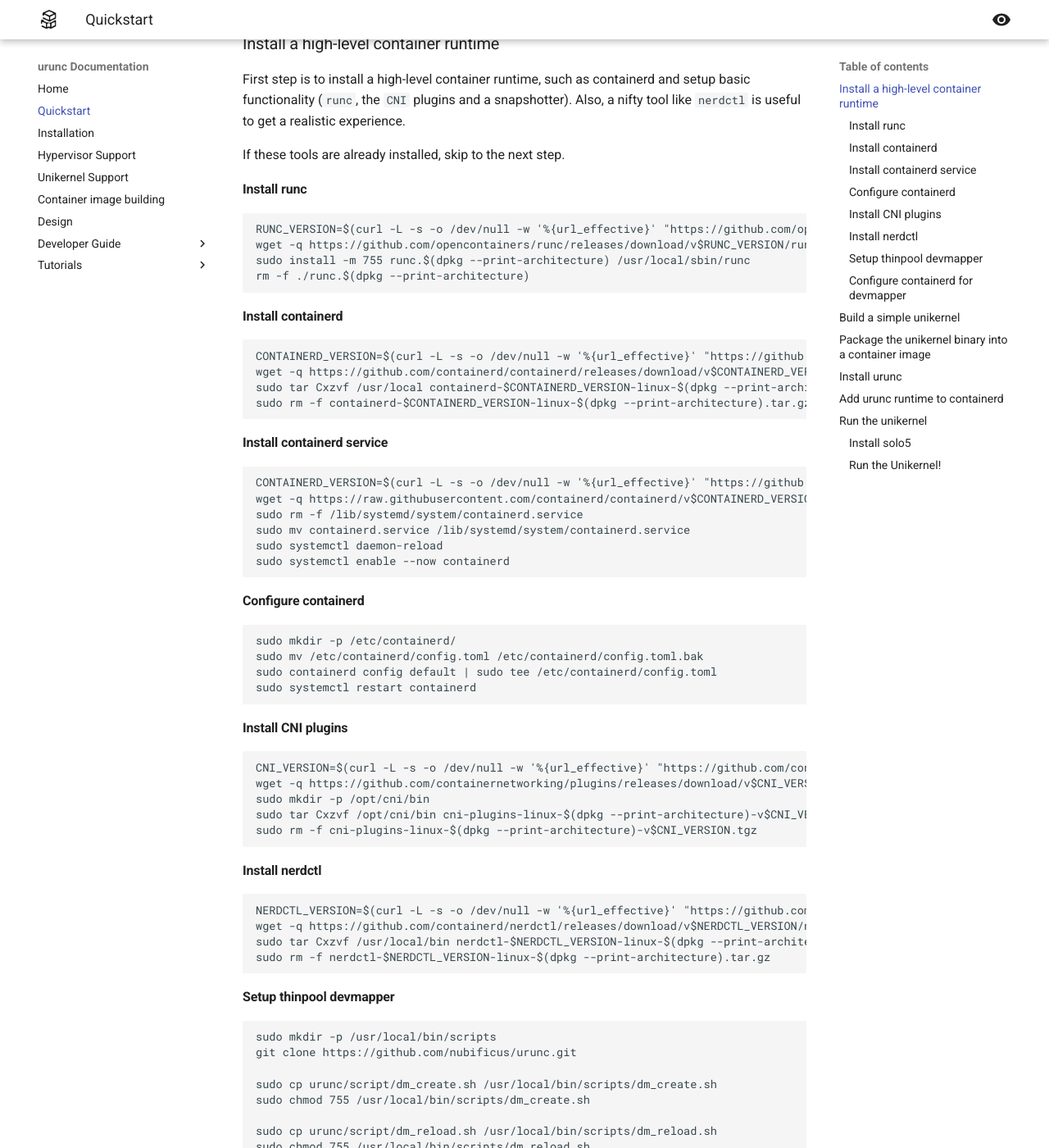
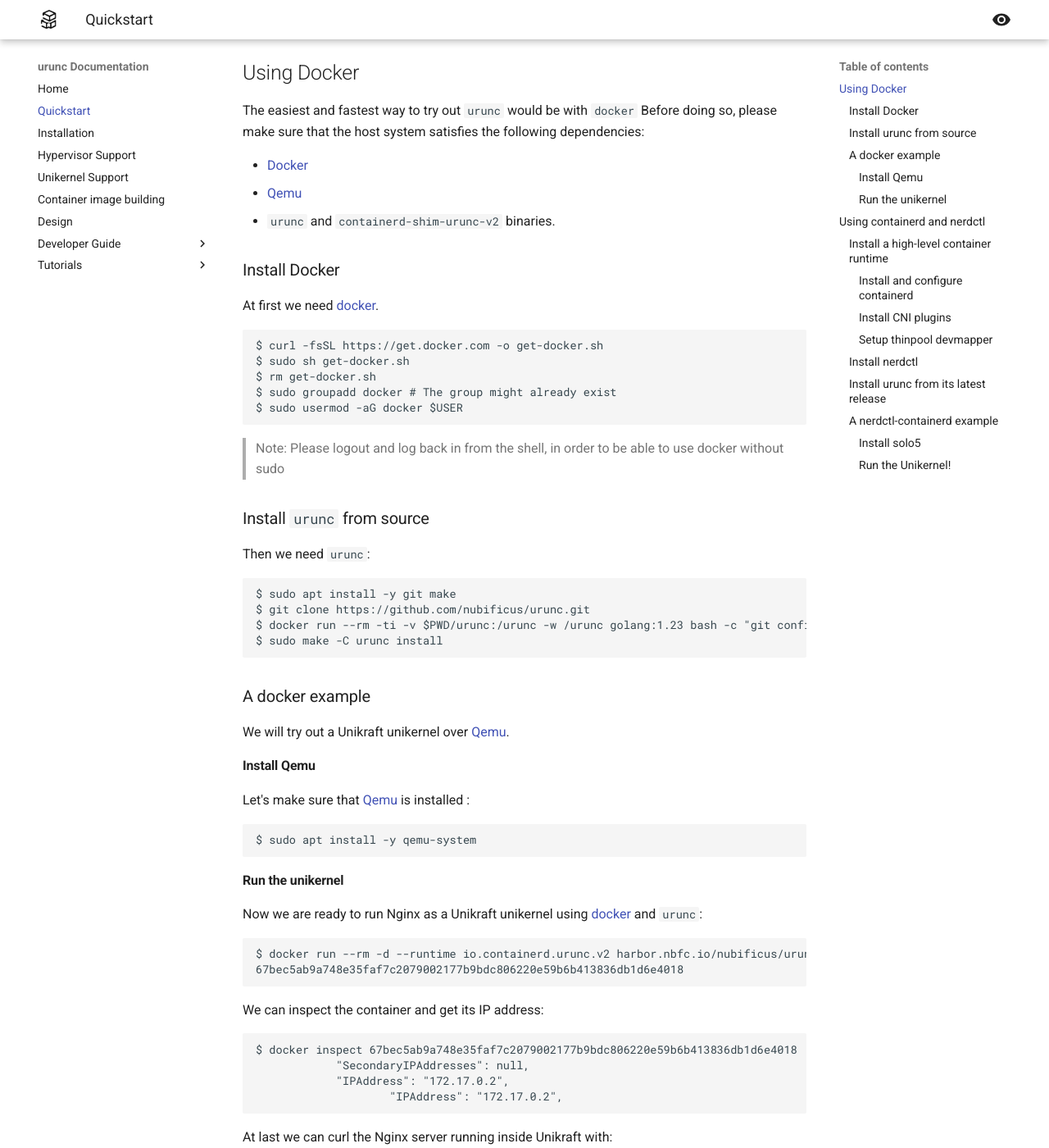
Before and after one commit to nubificus/urunc, an MkDocs documentation site: the page built from docs/quickstart.md, in a window 1280 px wide and 1400 px high, scrolled down 318 px. Shown: the whole window at 82% size. Built offline with MkDocs 1.6.1 and Material for MkDocs 9.7.7, drawn with Linux system fonts in a browser that asks for light colours; some of the changed text lies outside the part shown.

Commit message:
docs(quickstart): Update content of quick start guide
Update the content of quick start guide providing information to quickly
setup an environment for urunc, either with docker or nerdctl.

PR: https://github.com/nubificus/urunc/pull/59
Signed-off-by: Charalampos Mainas <cmainas@nubifucs.co.uk>
Signed-off-by: Anastassios Nanos <ananos@nubificus.co.uk>
Signed-off-by: Georgios Ntoutsos <gntouts@nubificus.co.uk>
Reviewed-by: Georgios Ntoutsos <gntouts@nubificus.co.uk>
Approved-by: Georgios Ntoutsos <gntouts@nubificus.co.uk>

````diff
--- a/docs/quickstart.md
+++ b/docs/quickstart.md
@@ -1,105 +1,186 @@
 This document acts as a quickstart guide to showcase `urunc` features. Please
 refer to the [installation guide](/installation) for more detailed installation
-steps, or the [architecture](/design/architecture) document for more details on the
-architecture.
+instructions, or the [design](/design/#architecture) document for more
+details regarding `urunc`'s architecture.
 
-We assume a vanilla ubuntu 22.04 environment, although `urunc` is able to be
-deployed on a number of distros.
+We can quickly set `urunc` either with [docker](https://docs.docker.com/engine/install/ubuntu/) or [containerd](https://github.com/containerd/containerd) and [nerdctl](https://github.com/containerd/nerdctl/).
+We assume a vanilla ubuntu 22.04 environment, although `urunc` is able to run
+on a number of GNU/Linux distributions.
+
+## Using Docker
+
+The easiest and fastest way to try out `urunc` would be with `docker`
+Before doing so, please make sure that the host system satisfies the
+following dependencies:
+
+- [Docker](https://docs.docker.com/engine/install/ubuntu/)
+- [Qemu](https://www.qemu.org/)
+- `urunc` and `containerd-shim-urunc-v2` binaries.
+
+### Install Docker
+
+At first we need [docker](https://docs.docker.com/engine/install/ubuntu/).
+
+```bash
+$ curl -fsSL https://get.docker.com -o get-docker.sh
+$ sudo sh get-docker.sh
+$ rm get-docker.sh
+$ sudo groupadd docker # The group might already exist
+$ sudo usermod -aG docker $USER
+```
+
+> Note: Please logout and log back in from the shell, in order to be able to use
+> docker without sudo
+
+### Install `urunc` from source
+
+Then we need `urunc`:
+
+```bash
+$ sudo apt install -y git make
+$ git clone https://github.com/nubificus/urunc.git
+$ docker run --rm -ti -v $PWD/urunc:/urunc -w /urunc golang:1.23 bash -c "git config --global --add safe.directory /urunc && make"
+$ sudo make -C urunc install
+```
+
+### A docker example
+
+We will try out a Unikraft unikernel over [Qemu](https://www.qemu.org/).
+
+#### Install Qemu
+
+Let's make sure that [Qemu](https://www.qemu.org/download/) is installed
+:
+```bash
+$ sudo apt install -y qemu-system
+```
+
+#### Run the unikernel
+
+Now we are ready to run Nginx as a Unikraft unikernel using [docker](https://docs.docker.com/engine/install/ubuntu/) and `urunc`:
+
+```bash
+$ docker run --rm -d --runtime io.containerd.urunc.v2 harbor.nbfc.io/nubificus/urunc/nginx-qemu-unikraft:latest unikernel
+67bec5ab9a748e35faf7c2079002177b9bdc806220e59b6b413836db1d6e4018
+```
+
+We can inspect the container and get its IP address:
+
+```bash
+$ docker inspect 67bec5ab9a748e35faf7c2079002177b9bdc806220e59b6b413836db1d6e4018 | grep IPAddress
+            "SecondaryIPAddresses": null,
+            "IPAddress": "172.17.0.2",
+                    "IPAddress": "172.17.0.2",
+```
+
+At last we can curl the Nginx server running inside Unikraft with:
+
+```bash
+$ curl 172.17.0.2
+<!DOCTYPE html>
+<html>
+<head>
+  <title>Hello, world!</title>
+</head>
+<body>
+  <h1>Hello, world!</h1>
+  <p>Powered by <a href="http://unikraft.org">Unikraft</a>.</p>
+</body>
+</html>
+```
+## Using containerd and nerdctl
+
+The second way to quickly start with `urunc` would be by setting up a high-level
+container runtime (e.g. [containerd](https://github.com/containerd/containerd)) and using [nerdctl](https://github.com/containerd/nerdctl/).
 
 ### Install a high-level container runtime
 
-First step is to install a high-level container runtime, such as containerd and
-setup basic functionality (`runc`, the `CNI` plugins and a snapshotter). Also,
-a nifty tool like `nerdctl` is useful to get a realistic experience.
+First step is to install [containerd](https://github.com/containerd/containerd) and
+setup basic functionality (the `CNI` plugins and a snapshotter).
 
-If these tools are already installed, skip to the next step.
+If a tool is already installed, skip to the next step.
 
-#### Install runc
+#### Install and configure containerd
+
+We will install [containerd](https://github.com/containerd/containerd) from the
+package manager:
 
 ```bash
-RUNC_VERSION=$(curl -L -s -o /dev/null -w '%{url_effective}' "https://github.com/opencontainers/runc/releases/latest" | grep -oP "v\d+\.\d+\.\d+" | sed 's/v//')
-wget -q https://github.com/opencontainers/runc/releases/download/v$RUNC_VERSION/runc.$(dpkg --print-architecture)
-sudo install -m 755 runc.$(dpkg --print-architecture) /usr/local/sbin/runc
-rm -f ./runc.$(dpkg --print-architecture)
+$ sudo apt install containerd
 ```
 
-#### Install containerd
+In this way we will also install `runc`, but not the necessary CNI plugins.
+However, before proceeding to CNI plugins, we will generate the default
+configuration for [containerd](https://github.com/containerd/containerd).
 
 ```bash
-CONTAINERD_VERSION=$(curl -L -s -o /dev/null -w '%{url_effective}' "https://github.com/containerd/containerd/releases/latest" | grep -oP "v\d+\.\d+\.\d+" | sed 's/v//')
-wget -q https://github.com/containerd/containerd/releases/download/v$CONTAINERD_VERSION/containerd-$CONTAINERD_VERSION-linux-$(dpkg --print-architecture).tar.gz
-sudo tar Cxzvf /usr/local containerd-$CONTAINERD_VERSION-linux-$(dpkg --print-architecture).tar.gz
-sudo rm -f containerd-$CONTAINERD_VERSION-linux-$(dpkg --print-architecture).tar.gz
-```
-#### Install containerd service
-
-```bash
-CONTAINERD_VERSION=$(curl -L -s -o /dev/null -w '%{url_effective}' "https://github.com/containerd/containerd/releases/latest" | grep -oP "v\d+\.\d+\.\d+" | sed 's/v//')
-wget -q https://raw.githubusercontent.com/containerd/containerd/v$CONTAINERD_VERSION/containerd.service
-sudo rm -f /lib/systemd/system/containerd.service
-sudo mv containerd.service /lib/systemd/system/containerd.service
-sudo systemctl daemon-reload
-sudo systemctl enable --now containerd
-```
-
-#### Configure containerd
-
-```bash
-sudo mkdir -p /etc/containerd/
-sudo mv /etc/containerd/config.toml /etc/containerd/config.toml.bak
-sudo containerd config default | sudo tee /etc/containerd/config.toml
-sudo systemctl restart containerd
+$ sudo mkdir -p /etc/containerd/
+$ sudo mv /etc/containerd/config.toml /etc/containerd/config.toml.bak # There might be no configuration
+$ sudo containerd config default | sudo tee /etc/containerd/config.toml
+$ sudo systemctl restart containerd
 ```
 
 #### Install CNI plugins
 
 ```bash
-CNI_VERSION=$(curl -L -s -o /dev/null -w '%{url_effective}' "https://github.com/containernetworking/plugins/releases/latest" | grep -oP "v\d+\.\d+\.\d+" | sed 's/v//')
-wget -q https://github.com/containernetworking/plugins/releases/download/v$CNI_VERSION/cni-plugins-linux-$(dpkg --print-architecture)-v$CNI_VERSION.tgz
-sudo mkdir -p /opt/cni/bin
-sudo tar Cxzvf /opt/cni/bin cni-plugins-linux-$(dpkg --print-architecture)-v$CNI_VERSION.tgz
-sudo rm -f cni-plugins-linux-$(dpkg --print-architecture)-v$CNI_VERSION.tgz
-```
-
-#### Install nerdctl
-
-```bash
-NERDCTL_VERSION=$(curl -L -s -o /dev/null -w '%{url_effective}' "https://github.com/containerd/nerdctl/releases/latest" | grep -oP "v\d+\.\d+\.\d+" | sed 's/v//')
-wget -q https://github.com/containerd/nerdctl/releases/download/v$NERDCTL_VERSION/nerdctl-$NERDCTL_VERSION-linux-$(dpkg --print-architecture).tar.gz
-sudo tar Cxzvf /usr/local/bin nerdctl-$NERDCTL_VERSION-linux-$(dpkg --print-architecture).tar.gz
-sudo rm -f nerdctl-$NERDCTL_VERSION-linux-$(dpkg --print-architecture).tar.gz
+$ CNI_VERSION=$(curl -L -s -o /dev/null -w '%{url_effective}' "https://github.com/containernetworking/plugins/releases/latest" | grep -oP "v\d+\.\d+\.\d+" | sed 's/v//')
+$ wget -q https://github.com/containernetworking/plugins/releases/download/v$CNI_VERSION/cni-plugins-linux-$(dpkg --print-architecture)-v$CNI_VERSION.tgz
+$ sudo mkdir -p /opt/cni/bin
+$ sudo tar Cxzvf /opt/cni/bin cni-plugins-linux-$(dpkg --print-architecture)-v$CNI_VERSION.tgz
+$ rm -f cni-plugins-linux-$(dpkg --print-architecture)-v$CNI_VERSION.tgz
 ```
 
 #### Setup thinpool devmapper
 
+In order to make use of directly passing the container's snapshot as block
+device in the unikernel, we will need to setup the devmapper snapshotter. We can
+do that by first creating a thinpool, using the respective
+[scripts in `urunc`'s repo](https://github.com/nubificus/urunc/tree/main/script)
+
 ```bash
-sudo mkdir -p /usr/local/bin/scripts
-git clone https://github.com/nubificus/urunc.git
-
-sudo cp urunc/script/dm_create.sh /usr/local/bin/scripts/dm_create.sh
-sudo chmod 755 /usr/local/bin/scripts/dm_create.sh
-
-sudo cp urunc/script/dm_reload.sh /usr/local/bin/scripts/dm_reload.sh
-sudo chmod 755 /usr/local/bin/scripts/dm_reload.sh
-
-sudo mkdir -p /usr/local/lib/systemd/system/
-
-sudo cp urunc/script/dm_reload.service /usr/local/lib/systemd/system/dm_reload.service
-sudo chmod 644 /usr/local/lib/systemd/system/dm_reload.service
-sudo chown root:root /usr/local/lib/systemd/system/dm_reload.service
-sudo systemctl daemon-reload
-sudo systemctl enable dm_reload.service
-
-sudo /usr/local/bin/scripts/dm_create.sh
+$ wget -q https://raw.githubusercontent.com/nubificus/urunc/refs/heads/main/script/dm_create.sh
+$ wget -q https://raw.githubusercontent.com/nubificus/urunc/refs/heads/main/script/dm_reload.sh
+$ sudo mkdir -p /usr/local/bin/scripts
+$ sudo mv dm_create.sh /usr/local/bin/scripts/dm_create.sh
+$ sudo mv dm_reload.sh /usr/local/bin/scripts/dm_reload.sh
+$ sudo chmod 755 /usr/local/bin/scripts/dm_create.sh
+$ sudo chmod 755 /usr/local/bin/scripts/dm_reload.sh
+$ sudo /usr/local/bin/scripts/dm_create.sh
 ```
 
-#### Configure containerd for devmapper
+> Note: The above instructions will create the thinpool, but in case of reboot,
+> you will need to reload it running the `dm_reload.sh` script. Otherwise
+> check the [installation guide for creating a service](/installation/#create-a-service-for-thinpool-reloading).
+
+At last, we need to modify
+[containerd](https://github.com/containerd/containerd/tree/main) configuration
+for the new demapper snapshotter:
+
+- In containerd v2.x:
 
 ```bash
-sudo sed -i '/\[plugins\."io\.containerd\.snapshotter\.v1\.devmapper"\]/,/^$/d' /etc/containerd/config.toml
-sudo tee -a /etc/containerd/config.toml > /dev/null <<'EOT'
+$ sudo sed -i "/\[plugins\.'io\.containerd\.snapshotter\.v1\.devmapper'\]/,/^$/d" /etc/containerd/config.toml
+$ sudo tee -a /etc/containerd/config.toml > /dev/null <<'EOT'
 
-# Customizations for urunc
+# Customizations for devmapper
+
+[plugins.'io.containerd.snapshotter.v1.devmapper']
+  pool_name = "containerd-pool"
+  root_path = "/var/lib/containerd/io.containerd.snapshotter.v1.devmapper"
+  base_image_size = "10GB"
+  discard_blocks = true
+  fs_type = "ext2"
+EOT
+$ sudo systemctl restart containerd
+```
+
+- In containerd v1.x:
+
+```bash
+$ sudo sed -i '/\[plugins\."io\.containerd\.snapshotter\.v1\.devmapper"\]/,/^$/d' /etc/containerd/config.toml
+$ sudo tee -a /etc/containerd/config.toml > /dev/null <<'EOT'
+
+# Customizations for devmapper
 
 [plugins."io.containerd.snapshotter.v1.devmapper"]
   pool_name = "containerd-pool"
@@ -108,172 +189,93 @@
   discard_blocks = true
   fs_type = "ext2"
 EOT
-sudo systemctl restart containerd
+$ sudo systemctl restart containerd
 ```
 
-### Build a simple unikernel
+Let's verify that the new snapshotter is properly configured:
 
-As an example, we will be using `rumprun/solo5` running on top of `solo5-hvt`.
-To facilitate the building of the unikernel we provide a container image with
-the toolchain. On an `amd64` machine with docker installed, clone
-https://github.com/cloudkernels/rumprun-packages and, assuming you're at $HOME,
-share this folder with the container:
-
-```
-git clone https://github.com/cloudkernels/rumprun-packages -b feat_update_docker
-cd rumprun-packages
-docker run --rm -it -v /home/ubuntu:/home/ubuntu -w $PWD harbor.nbfc.io/nubificus/rumprun-toolchain-release:generic
+```bash
+$ sudo ctr plugin ls | grep devmapper
+io.containerd.snapshotter.v1           devmapper                linux/amd64    ok
 ```
 
-In the container:
+### Install nerdctl
 
-```
-mv config.mk.dist config.mk
-cd nginx
-make
+After installing [containerd](https://github.com/containerd/containerd) a nifty tool like [nerdctl](https://github.com/containerd/nerdctl/) is useful to get a realistic experience.
+
+```bash
+$ NERDCTL_VERSION=$(curl -L -s -o /dev/null -w '%{url_effective}' "https://github.com/containerd/nerdctl/releases/latest" | grep -oP "v\d+\.\d+\.\d+" | sed 's/v//')
+$ wget -q https://github.com/containerd/nerdctl/releases/download/v$NERDCTL_VERSION/nerdctl-$NERDCTL_VERSION-linux-$(dpkg --print-architecture).tar.gz
+$ sudo tar Cxzvf /usr/local/bin nerdctl-$NERDCTL_VERSION-linux-$(dpkg --print-architecture).tar.gz
+$ rm -f nerdctl-$NERDCTL_VERSION-linux-$(dpkg --print-architecture).tar.gz
 ```
 
-After a short while, this will produce the binary file `bin/nginx`. We now need
-to "bake" it as a `solo5-hvt` unikernel:
+### Install `urunc` from its latest release
 
-```console
-rumprun-bake solo5-hvt ./bin/nginx.hvt ./bin/nginx
+At last, but not least, we will install `urunc` from its latest release. At first, we
+will install the `urunc` binary:
+
+```bash
+$ URUNC_VERSION=$(curl -L -s -o /dev/null -w '%{url_effective}' "https://github.com/nubificus/urunc/releases/latest" | grep -oP "v\d+\.\d+\.\d+" | sed 's/v//')
+$ wget -q https://github.com/nubificus/urunc/releases/download/v$URUNC_VERSION/urunc_$(dpkg --print-architecture)
+$ chmod +x urunc_$(dpkg --print-architecture)
+$ sudo mv urunc_$(dpkg --print-architecture) /usr/local/bin/urunc
 ```
 
-We can now exit the container with the rumprun toolchain and continue building
-the container image.
+Secondly, we will install the `containerd-shim-urunc-v2` binary:.
 
-### Package the unikernel binary into a container image
-
-To package the binary we just built into a container image, we use `bima`. For
-more information on how to use this tool, refer to the relevant
-[instructions](/image-building).
-
-Go to the nginx directory and create a Containerfile:
-
-```console
-cd nginx
-cat << EOF > Containerfile
-FROM scratch
-# the FROM instruction will not be parsed
-FROM scratch
-
-COPY nginx.hvt /unikernel/nginx.hvt
-COPY data/ /
-
-LABEL "com.urunc.unikernel.binary"=/unikernel/nginx.hvt
-LABEL "com.urunc.unikernel.cmdline"="nginx -c /data/conf/nginx.conf"
-LABEL "com.urunc.unikernel.unikernelType"="rumprun"
-LABEL "com.urunc.unikernel.hypervisor"="hvt"
-LABEL "com.urunc.unikernel.version"="0.6.6"
-EOF
+```bash
+$ wget -q https://github.com/nubificus/urunc/releases/download/v$URUNC_VERSION/containerd-shim-urunc-v2_$(dpkg --print-architecture)
+$ chmod +x containerd-shim-urunc-v2_$(dpkg --print-architecture)
+$ sudo mv containerd-shim-urunc-v2_$(dpkg --print-architecture) /usr/local/bin/containerd-shim-urunc-v2
 ```
 
-Build the container image:
+### A nerdctl-containerd example
 
-```bash
-wget https://s3.nbfc.io/nbfc-assets/github/bima/dist/main/x86_64/bima_x86_64
-mv bima_x86_64 bima && chmod +x bima
-./bima build -t nubificus/nginx-hvt-test:latest --tar .
-docker load < nginx-hvt-test\:latest
-```
-
-if we inspect available images, we can see the newly created image:
-
-```console
-# docker image ls
-REPOSITORY                                           TAG       IMAGE ID       CREATED         SIZE
-nubificus/nginx-hvt-test                             latest    bf746aa8f8ad   N/A             40.6MB
-```
-
-One option is to push the image to dockerhub. Another option is to import it in
-the snapshotter we will use for `urunc`.
-
-```console
-# ctr image import --snapshotter devmapper --base-name nubificus/nginx-hvt-test:latest nginx-hvt-test\:latest
-unpacking docker.io/nubificus/nginx-hvt-test:latest (sha256:7e410ba0559a91d1120b5d8495bc04356ef606111d54c6c9893d7d337a15c1d3)...done
-```
-
-Now, we're ready to install `urunc` and run our fist unikernel!
-
-### Install `urunc`
-
-```bash
-declare -A ARCH_MAP
-ARCH_MAP["x86_64"]="amd64"
-ARCH_MAP["aarch64"]="aarch64"
-SYSTEM_ARCH=$(uname -m)
-ARCHITECTURE=${ARCH_MAP[$SYSTEM_ARCH]}
-LATEST_RELEASE_URL="https://api.github.com/repos/nubificus/urunc/releases/latest"
-RELEASE_JSON=$(curl -s $LATEST_RELEASE_URL)
-LATEST_TAG=$(echo $RELEASE_JSON | jq -r '.tag_name')
-ASSETS_URL=$(echo $RELEASE_JSON | jq -r '.assets[].browser_download_url')
-BINARY_URLS=$(echo "$ASSETS_URL" | grep "$ARCHITECTURE")
-for BINARY_URL in $BINARY_URLS; do
-  echo "Downloading $BINARY_URL..."
-  curl -LO "$BINARY_URL"
-  chmod +x `basename $BINARY_URL`
-  FILENAME=$(basename $BINARY_URL | sed s/_$ARCHITECTURE//)
-  sudo mv `basename $BINARY_URL` /usr/local/bin/$FILENAME
-done
-```
-
-### Add urunc runtime to containerd
-
-```bash
-sudo tee -a /etc/containerd/config.toml > /dev/null <<EOT
-[plugins."io.containerd.grpc.v1.cri".containerd.runtimes.urunc]
-    runtime_type = "io.containerd.urunc.v2"
-    container_annotations = ["com.urunc.unikernel.*"]
-    pod_annotations = ["com.urunc.unikernel.*"]
-    snapshotter = "devmapper"
-EOT
-sudo systemctl restart containerd
-```
-
-Now, we are ready to run our unikernel images!
-
-### Run the unikernel
+We will try out a Rumprun unikernel running over Solo5-hvt with [nerdctl](https://github.com/containerd/nerdctl).
 
 #### Install solo5
 
 Lets install `solo5-hvt`:
 
 ```bash
-apt install make gcc pkg-config libseccomp-dev
-git clone -b v0.6.6 https://github.com/Solo5/solo5.git
-cd solo5
-./configure.sh  && make -j$(nproc)
-sudo cp tenders/hvt/solo5-hvt /usr/local/bin
+$ sudo apt install make gcc pkg-config libseccomp-dev
+$ git clone -b v0.6.6 https://github.com/Solo5/solo5.git
+$ cd solo5
+$ ./configure.sh  && make -j$(nproc)
+$ sudo cp tenders/hvt/solo5-hvt /usr/local/bin
 ```
 
 #### Run the Unikernel!
 
-Now, let's run the unikernel image we built:
+Now, let's run a Redis unikernel on top of Rumprun and solo5-hvt:
 
 ```bash
-sudo nerdctl run --rm -ti --snapshotter devmapper --runtime io.containerd.urunc.v2 nubificus/nginx-hvt-test:latest
+$ sudo nerdctl run -d --snapshotter devmapper --runtime io.containerd.urunc.v2 harbor.nbfc.io/nubificus/urunc/redis-hvt-rumprun:latest unikernel
 ```
 
 We can inspect the running container to check it's IP address:
 
 ```console
-# nerdctl ps
-CONTAINER ID    IMAGE                                        COMMAND        CREATED          STATUS    PORTS    NAMES
-10801c856b73    docker.io/nubificus/nginx-hvt-test:latest    "unikernel"    4 minutes ago    Up                 nginx-hvt-test-10801
-# nerdctl inspect 10801c856b73 | grep eth0 -A 5 |grep IPAddr | awk -F\: '{print $2}'
- "10.4.0.9",
+$ sudo nerdctl ps
+CONTAINER ID    IMAGE                                                      COMMAND        CREATED           STATUS    PORTS    NAMES
+8a415b278a9e    harbor.nbfc.io/nubificus/urunc/redis-hvt-rumprun:latest    "unikernel"    18 seconds ago    Up                 redis-hvt-rumprun-8a415
+$ sudo nerdctl inspect 8a415b278a9e | grep IPAddress
+            "IPAddress": "10.4.0.2",
+                    "IPAddress": "10.4.0.2",
+                    "IPAddress": "172.16.1.2",
 ```
 
-and we can interact with the nginx unikernel:
+and we can interact with the redis unikernel:
 
 ```bash
-# curl 10.4.0.9
-<html>
-<body style="font-size: 14pt;">
-    <img src="logo150.png"/>
-    Served to you by <a href="http://nginx.org/">nginx</a>, running on a
-    <a href="http://rumpkernel.org">rump kernel</a>...
-</body>
-</html>
+$ telnet 10.4.0.2 6379
+Trying 10.4.0.2...
+Connected to 10.4.0.2.
+Escape character is '^]'.
+ping
++PONG
+quit
++OK
+Connection closed by foreign host.
 ```
````
